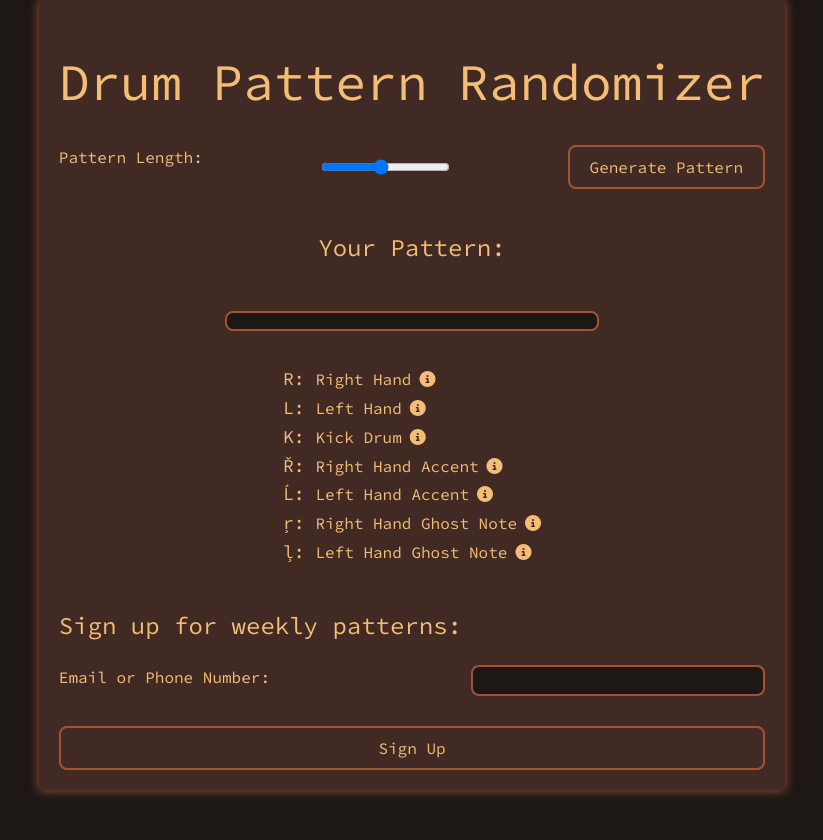
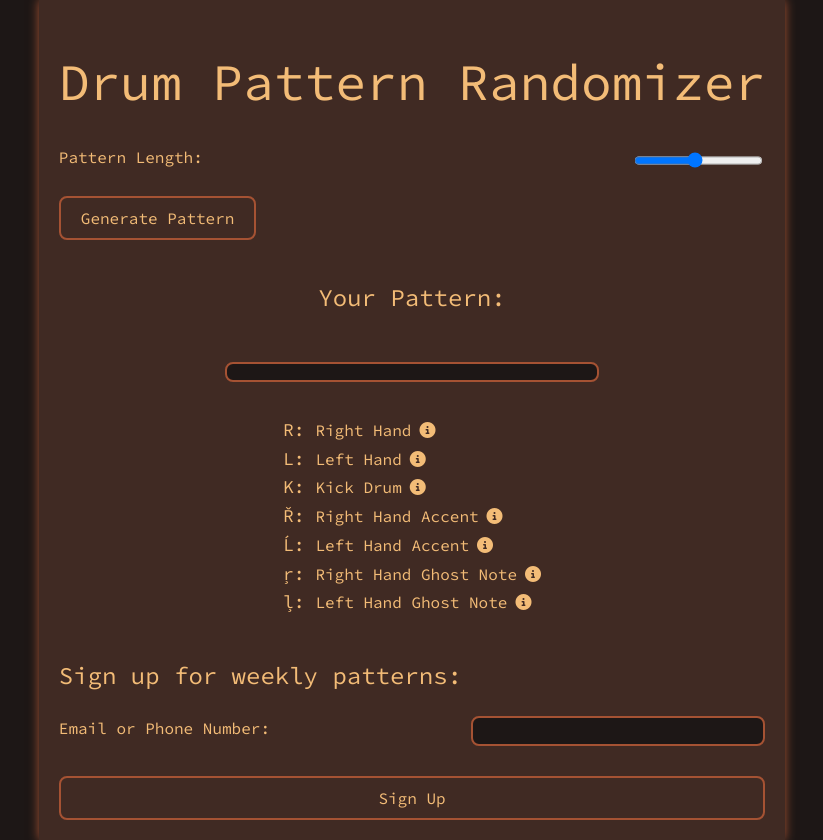
Before and after one commit to cameron-adrian/drum-practice-app, a React (Vite) app: page / in a window 1280 px wide. Shown: the whole page, without its empty margins (228-1051 px from the left). Before the commit the page ends 800 px from the top, so only its background shows below. Built offline with nearby package versions, Linux system fonts and the light colour scheme.

Commit message:
chore: Add ParameterControl component for pattern length and future controls

```diff
--- a/src/App.jsx
+++ b/src/App.jsx
@@ -3,6 +3,7 @@ import React, { useState } from "react";
 import DrumPattern from "./components/DrumPattern";
 import SignUpForm from "./components/SignUpForm";
 import SymbolKey from "./components/SymbolKey";
+import ParameterControl from "./components/ParameterControl";
 
 function App() {
   const [pattern, setPattern] = useState([]);
@@ -42,22 +43,12 @@ function App() {
   return (
     <div className="container">
       <h1>Drum Pattern Randomizer</h1>
-      <div className="input-group">
-        <label htmlFor="patternLength">Pattern Length:</label>
-        <input
-          type="range"
-          id="patternLength"
-          value={patternLength}
-          onChange={(e) =>
-            setPatternLength(
-              Math.min(16, Math.max(1, parseInt(e.target.value) || 1))
-            )
-          }
-          min="1"
-          max="16"
-        />
-        <button onClick={generatePattern}>Generate Pattern</button>
-      </div>
+
+      <ParameterControl
+        patternLength={patternLength}
+        setPatternLength={setPatternLength}
+      />
+      <button onClick={generatePattern}>Generate Pattern</button>
       <DrumPattern pattern={pattern} />
       <SymbolKey />
       <SignUpForm />
--- /dev/null
+++ b/src/components/ParameterControl.jsx
@@ -0,0 +1,24 @@
+import React, { useState } from "react";
+
+function ParameterControl(props) {
+  const { patternLength, setPatternLength } = props;
+  return (
+    <div className="input-group">
+      <label htmlFor="patternLength">Pattern Length:</label>
+      <input
+        type="range"
+        id="patternLength"
+        value={patternLength}
+        onChange={(e) =>
+          setPatternLength(
+            Math.min(16, Math.max(1, parseInt(e.target.value) || 1))
+          )
+        }
+        min="1"
+        max="16"
+      />
+    </div>
+  );
+}
+
+export default ParameterControl;
```
